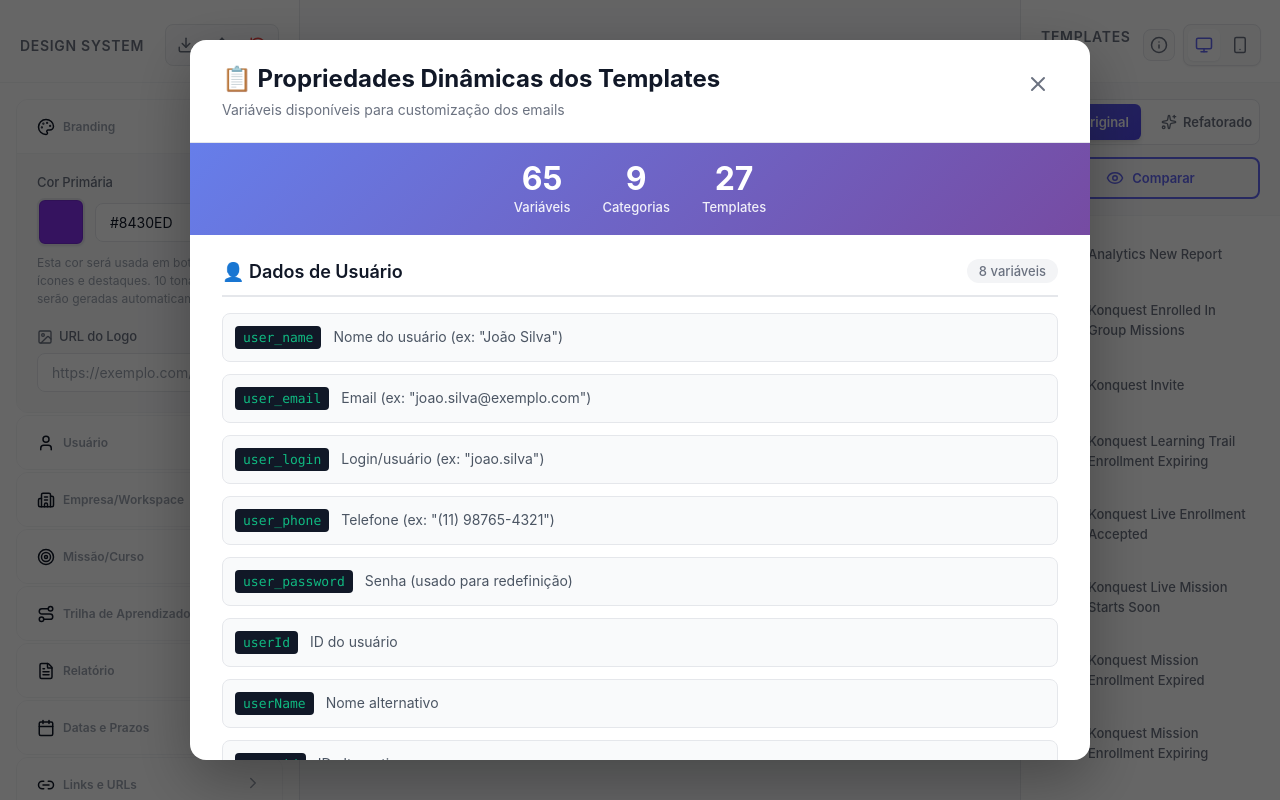
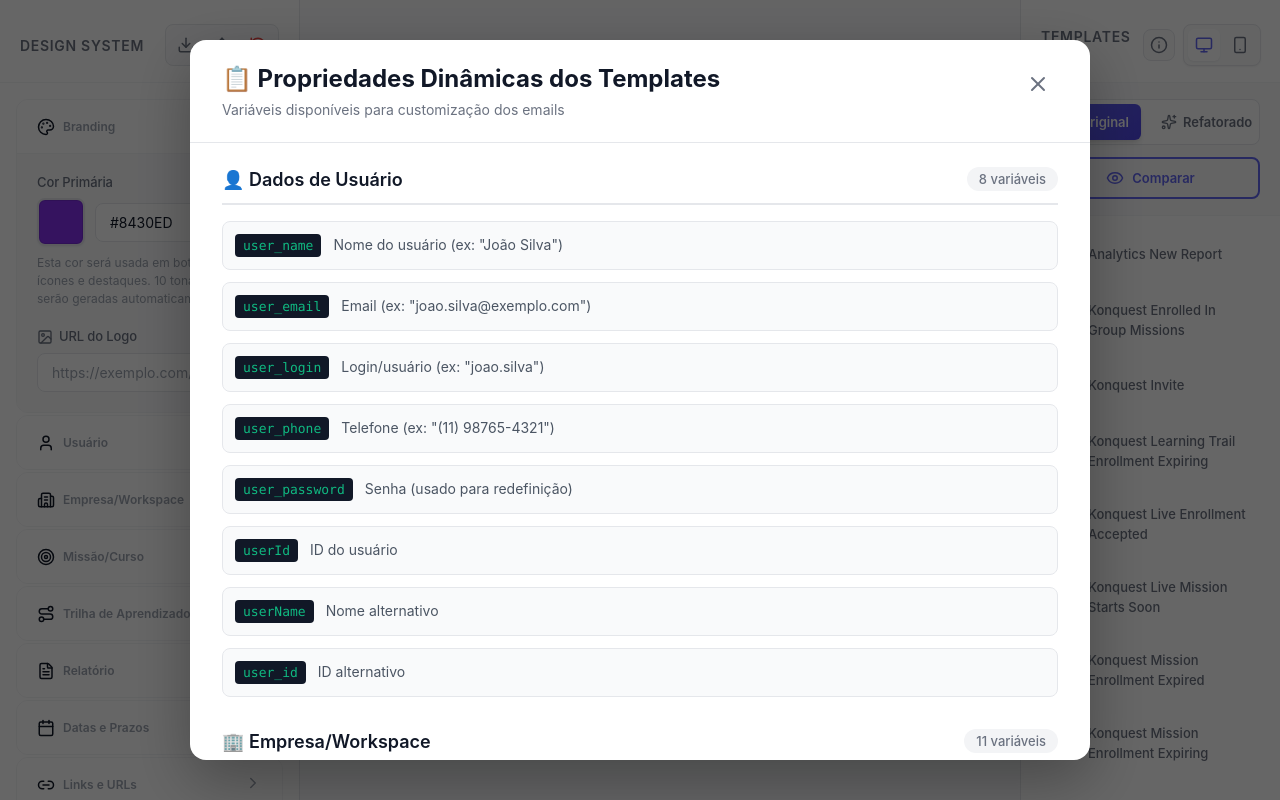
Before and after one commit to bolivaralencastro/emails-keeps, a React (Vite) app: page / in a window 1280 px wide. Both pictures are taken after a click on the button 1158 px from the left and 45 px from the top of the page. Built offline with nearby package versions, Linux system fonts and the light colour scheme.

Commit message:
Remove seção de estatísticas do dialog de propriedades

```diff
--- a/src/components/VariablesInfoDialog.jsx
+++ b/src/components/VariablesInfoDialog.jsx
@@ -130,21 +130,6 @@ export default function VariablesInfoDialog({ isOpen, onClose }) {
           </button>
         </div>
 
-        <div className="dialog-stats">
-          <div className="stat-item">
-            <span className="stat-value">{totalVariables}</span>
-            <span className="stat-label">Variáveis</span>
-          </div>
-          <div className="stat-item">
-            <span className="stat-value">{variablesInfo.length}</span>
-            <span className="stat-label">Categorias</span>
-          </div>
-          <div className="stat-item">
-            <span className="stat-value">27</span>
-            <span className="stat-label">Templates</span>
-          </div>
-        </div>
-
         <div className="dialog-body">
           {variablesInfo.map((category, idx) => (
             <div key={idx} className="variable-category">
```
